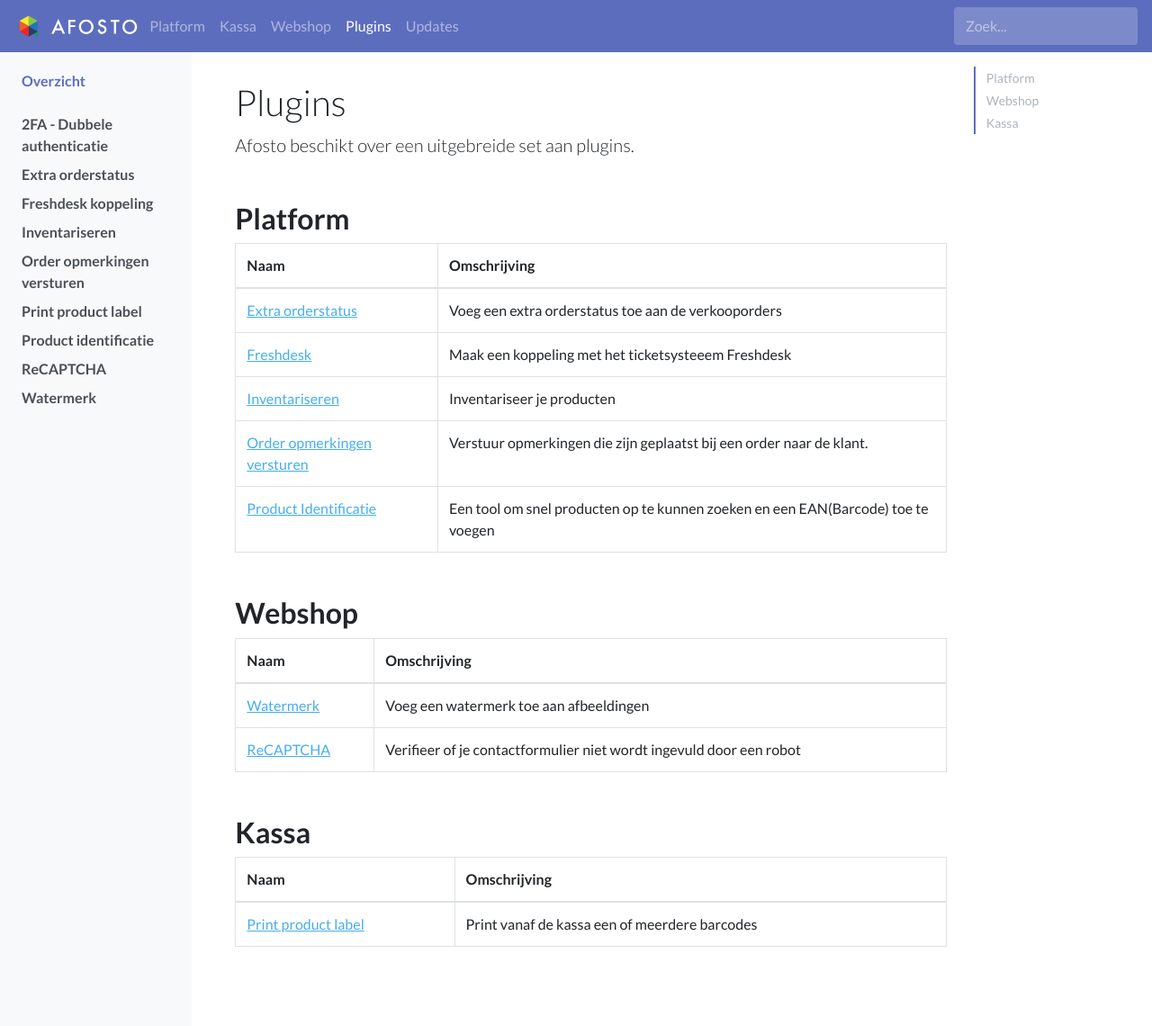
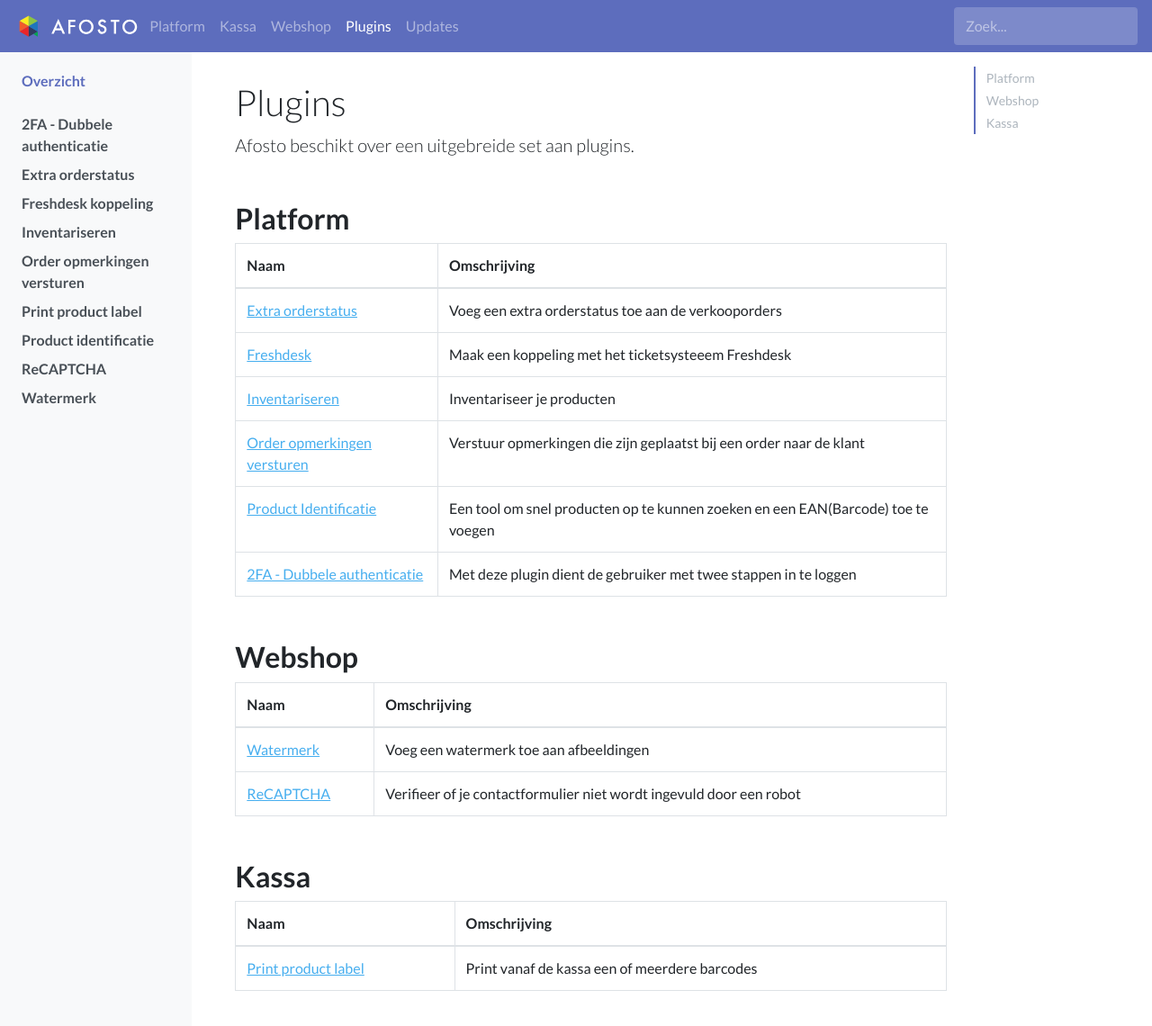
Before and after one commit to afosto/afosto-docs, a Jekyll site: the page built from plugins/overzicht.md, in a window 1280 px wide and 1149 px high. Shown: the top 1140 px of the window at 90% size. Built offline with Jekyll 4.4.1, drawn with Linux system fonts in a browser that asks for light colours; a script that is not in the unit is left out.

Commit message:
added 2fa manual to plugin overview

```diff
--- a/plugins/overzicht.md
+++ b/plugins/overzicht.md
@@ -15,8 +15,9 @@ redirect_from:
 |[Extra orderstatus](/plugins/extra-orderstatussen)|Voeg een extra orderstatus toe aan de verkooporders|
 |[Freshdesk](/plugins/freshdesk)|Maak een koppeling met het ticketsysteeem Freshdesk|
 |[Inventariseren](/plugins/inventariseren)|Inventariseer je producten|
-|[Order opmerkingen versturen](/plugins/order-opmerkingen-versturen)|Verstuur opmerkingen die zijn geplaatst bij een order naar de klant.|
+|[Order opmerkingen versturen](/plugins/order-opmerkingen-versturen)|Verstuur opmerkingen die zijn geplaatst bij een order naar de klant|
 |[Product Identificatie](/plugins/pid)|Een tool om snel producten op te kunnen zoeken en een EAN(Barcode) toe te voegen|
+|[2FA - Dubbele authenticatie](/plugins/2fa-dubbele-authenticatie)|Met deze plugin dient de gebruiker met twee stappen in te loggen|
 {: .table.table-bordered }
 
 ## Webshop
```
